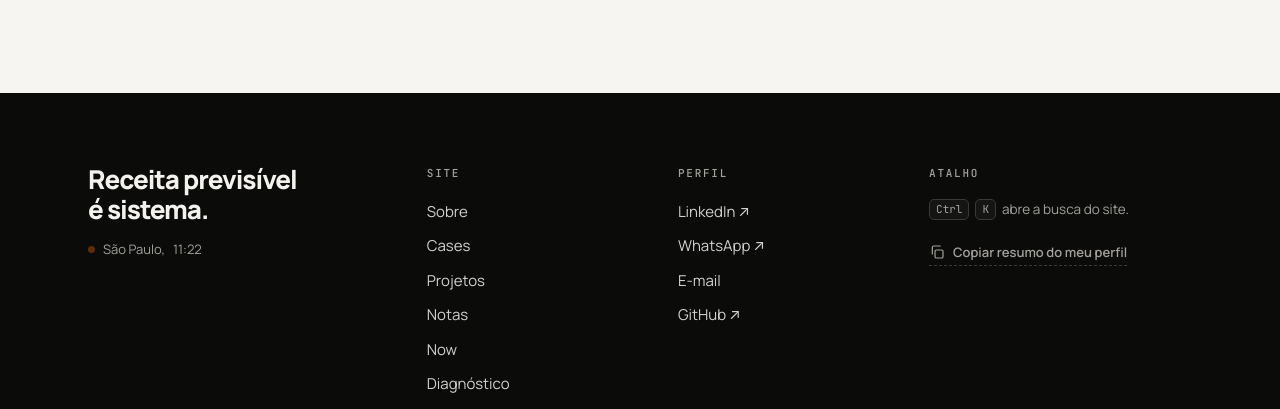
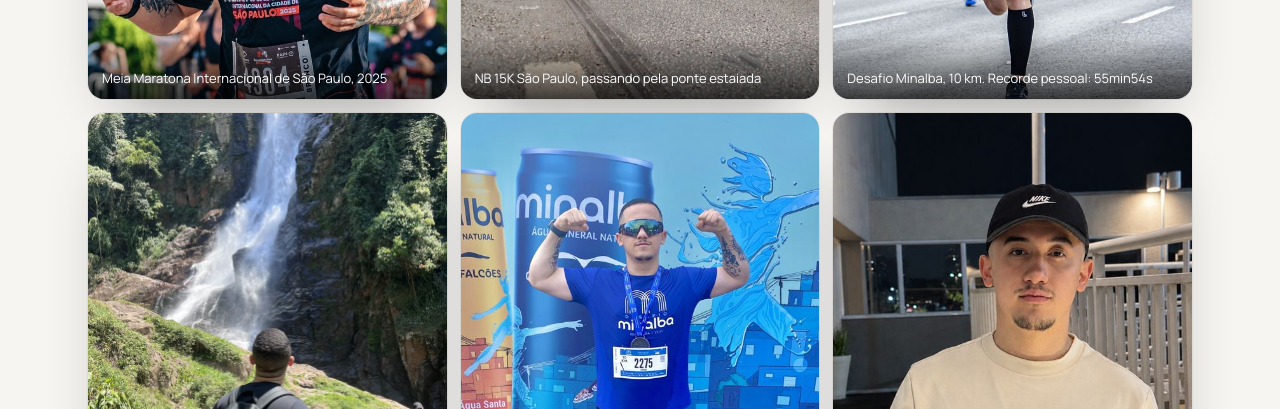
Before and after one commit to osantleandro/osantleandro.github.io, a plain HTML site: page sobre/index.html in a window 1280 px wide. Shown: the part 4226-4635 px from the top of the page. Drawn offline with Linux system fonts and the light colour scheme.

Commit message:
Sobre: galeria de fotos

```diff
--- a/sobre/index.html
+++ b/sobre/index.html
@@ -170,6 +170,14 @@
       <div class="rv"><small>Corrida</small><p>Provas de 10 km, recorde de 55min54s, já cheguei a 16 km. Próxima meta: 21 km. O mais difícil nunca foi a prova. Foi acordar.</p></div>
       <div class="rv"><small>Mitologia nórdica</small><p>Tanto que o meu projeto pessoal se chama Ygg, de Yggdrasil, a árvore que liga todos os mundos. Coincidência eu gostar de sistema?</p></div>
     </div>
+    <div class="gal">
+      <figure class="rv"><img src="../img/vida/meia-maratona.jpg" alt="Meia Maratona Internacional de São Paulo, 2025" loading="lazy" style="object-position:50% 30%"><figcaption>Meia Maratona Internacional de São Paulo, 2025</figcaption></figure>
+      <figure class="rv"><img src="../img/vida/ponte-estaiada.jpg" alt="NB 15K São Paulo, passando pela ponte estaiada" loading="lazy" style="object-position:50% 60%"><figcaption>NB 15K São Paulo, passando pela ponte estaiada</figcaption></figure>
+      <figure class="rv"><img src="../img/vida/minalba-prova.jpg" alt="Desafio Minalba, 10 km. Recorde pessoal: 55min54s" loading="lazy" style="object-position:50% 35%"><figcaption>Desafio Minalba, 10 km. Recorde pessoal: 55min54s</figcaption></figure>
+      <figure class="rv"><img src="../img/vida/trilha.jpg" alt="Trilha até a Cachoeira Véu de Noiva" loading="lazy" style="object-position:50% 50%"><figcaption>Trilha até a Cachoeira Véu de Noiva</figcaption></figure>
+      <figure class="rv"><img src="../img/vida/minalba-medalha.jpg" alt="Medalha no peito depois do Minalba" loading="lazy" style="object-position:50% 40%"><figcaption>Medalha no peito depois do Minalba</figcaption></figure>
+      <figure class="rv"><img src="../img/vida/retrato-bone.jpg" alt="Fora do expediente" loading="lazy" style="object-position:50% 30%"><figcaption>Fora do expediente</figcaption></figure>
+    </div>
   </div>
 </section>
 <section class="contact" id="contato">
```
